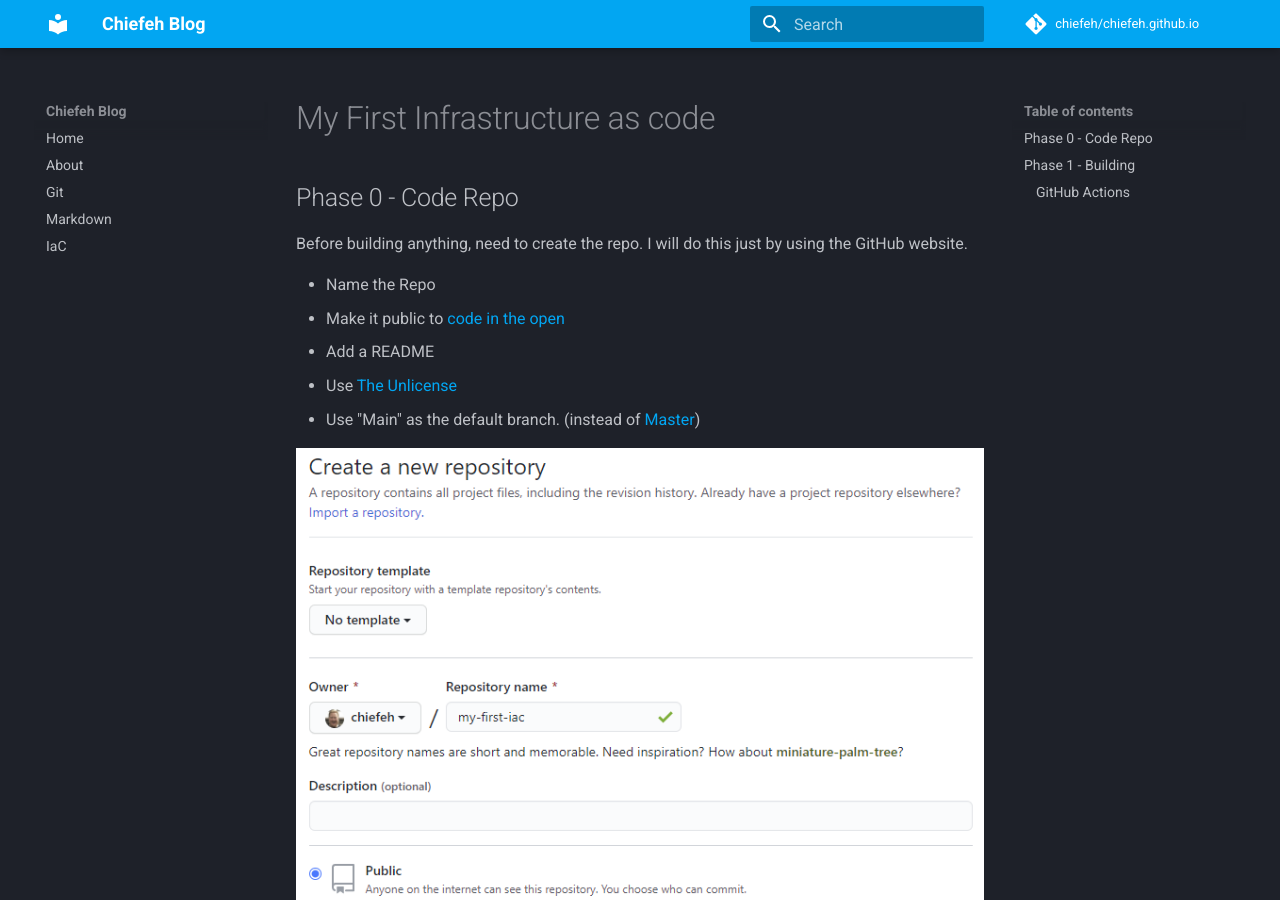
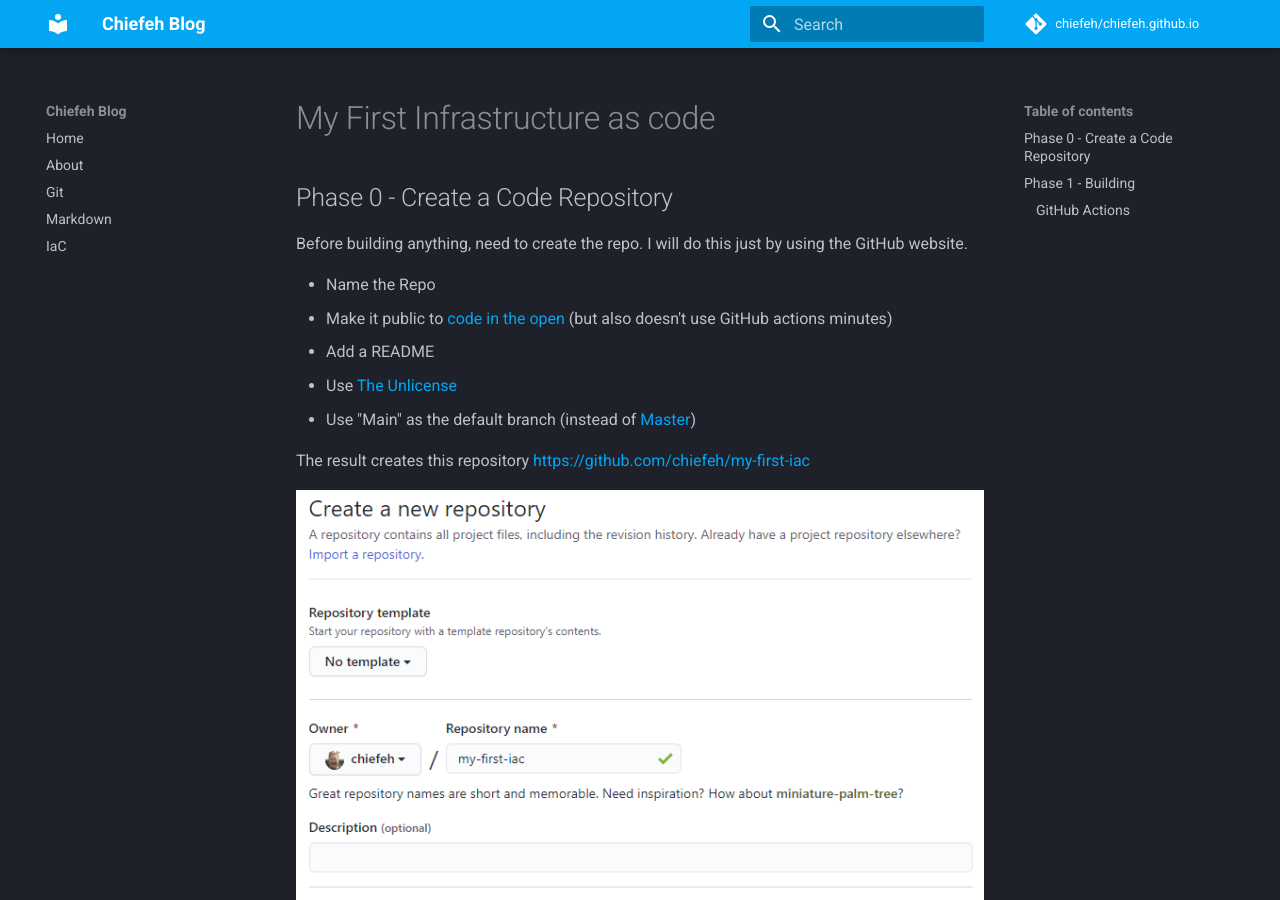
Before and after one commit to chiefeh/chiefeh.github.io, an MkDocs documentation site: the page built from docs/iac/my-first-iac.md, in a window 1280 px wide and 900 px high. Built offline with MkDocs 1.6.1 and Material for MkDocs 9.7.7, drawn with Linux system fonts in a browser that asks for light colours; comment, search, counter and statistics services are not loaded.

Commit message:
links updated

```diff
--- a/docs/iac/my-first-iac.md
+++ b/docs/iac/my-first-iac.md
@@ -1,15 +1,17 @@
 # My First Infrastructure as code
 
-## Phase 0 - Code Repo
+## Phase 0 - Create a Code Repository
 
 Before building anything, need to create the repo. I will do this just by using
 the GitHub website.
 
 - Name the Repo
-- Make it public to [code in the open](https://gds.blog.gov.uk/2017/09/04/the-benefits-of-coding-in-the-open/)
+- Make it public to [code in the open](https://gds.blog.gov.uk/2017/09/04/the-benefits-of-coding-in-the-open/) (but also doesn't use GitHub actions minutes)
 - Add a README
 - Use [The Unlicense](https://unlicense.org/)
-- Use "Main" as the default branch. (instead of [Master](https://www.zdnet.com/article/github-to-replace-master-with-main-starting-next-month/))
+- Use "Main" as the default branch (instead of [Master](https://www.zdnet.com/article/github-to-replace-master-with-main-starting-next-month/))
+
+The result creates this repository [https://github.com/chiefeh/my-first-iac](https://github.com/chiefeh/my-first-iac)
 
 ![Screenshot](create-repo.png)
 
```
Also changed, not shown: docs/about.md (+7 -0 lines), docs/infra-as-code.md (+1 -1 lines).
